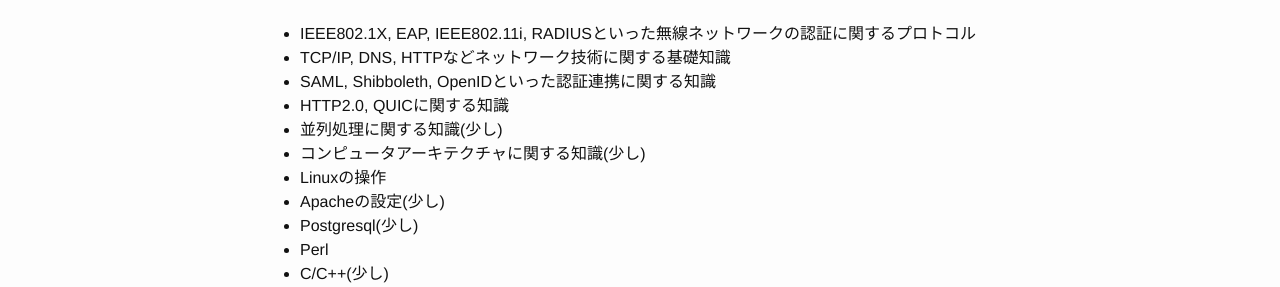
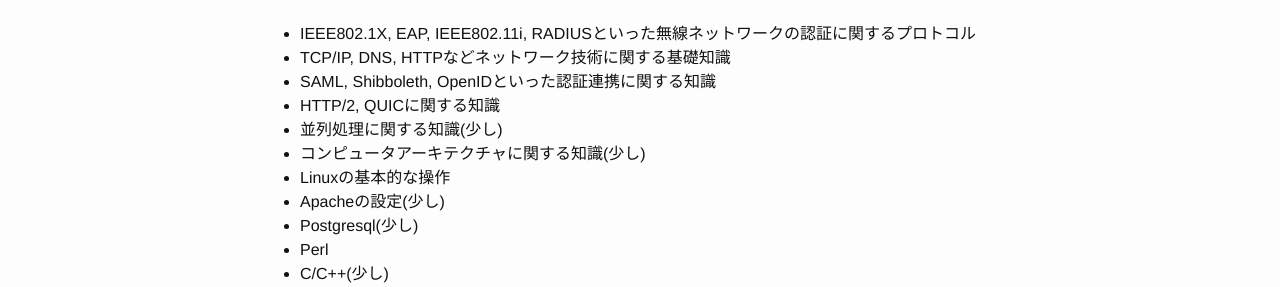
Before and after one commit to tomoniizuma/tomoniizuma.github.io, a Jekyll site: the page built from about.md, in a window 1280 px wide. Shown: the part 289-576 px from the top of the page. Built offline with Jekyll 4.4.1, drawn with Linux system fonts in a browser that asks for light colours.

Commit message:
Update about.md

```diff
--- a/about.md
+++ b/about.md
@@ -14,10 +14,10 @@ permalink: /about/
 * IEEE802.1X, EAP, IEEE802.11i, RADIUSといった無線ネットワークの認証に関するプロトコル
 * TCP/IP, DNS, HTTPなどネットワーク技術に関する基礎知識
 * SAML, Shibboleth, OpenIDといった認証連携に関する知識
-* HTTP2.0, QUICに関する知識
+* HTTP/2, QUICに関する知識
 * 並列処理に関する知識(少し)
 * コンピュータアーキテクチャに関する知識(少し)
-* Linuxの操作
+* Linuxの基本的な操作
 * Apacheの設定(少し)
 * Postgresql(少し)
 * Perl
```
